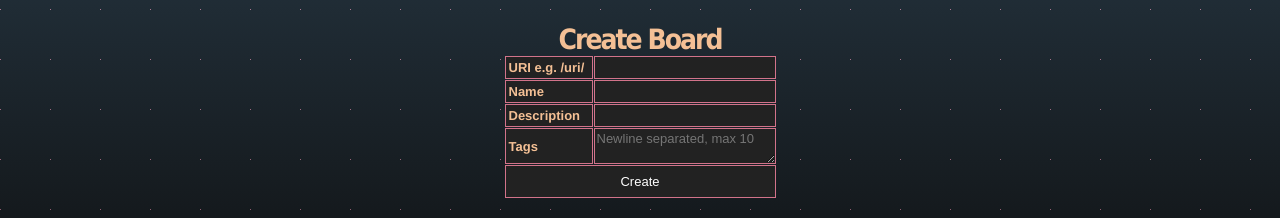
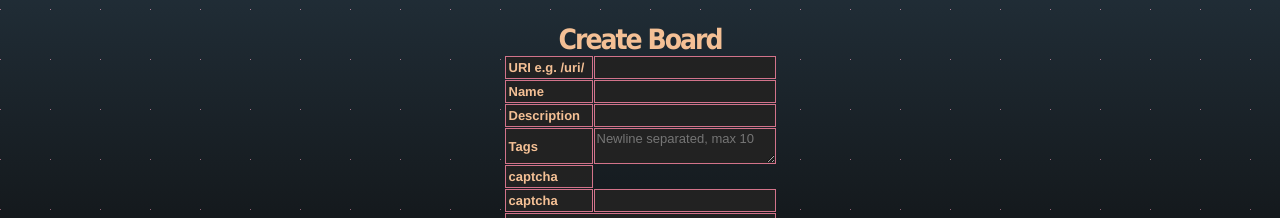
Before and after one commit to lainsec/rchan, a Flask app: template templates/board-create.html in a window 1280 px wide. Shown: the part 41-259 px from the top of the page. Run offline with Flask 3, Linux system fonts and the light colour scheme; the template is opened without the code that fills it, so the values that code supplies are empty; some libraries are stand-ins or nearby versions.

Commit message:
captcha.

```diff
--- a/templates/utils/board-creation-container.html
+++ b/templates/utils/board-creation-container.html
@@ -1 +1,32 @@
-<div class="create-container" bis_skin_checked="1"><h1 class="board-title">Create Board</h1><div class="form-wrapper flex-center mv-10" bis_skin_checked="1"><form class="form-post" action="/create_board" method="POST" data-captcha-preload="true"><div class="row" bis_skin_checked="1"><div class="label" bis_skin_checked="1">URI e.g. /uri/</div><input type="text" name="uri" maxlength="50" pattern="[a-zA-Z0-9]+" required="" title="alphanumeric only"></div><div class="row" bis_skin_checked="1"><div class="label" bis_skin_checked="1">Name</div><input type="text" name="name" maxlength="50" required=""></div><div class="row" bis_skin_checked="1"><div class="label" bis_skin_checked="1">Description</div><input type="text" name="description" maxlength="100"></div><div class="row" bis_skin_checked="1"><div class="label" bis_skin_checked="1">Tags</div><textarea name="tags" placeholder="Newline separated, max 10"></textarea></div><input type="submit" value="Create"></form></div></div>
+<div class="create-container" bis_skin_checked="1">
+    <h1 class="board-title">Create Board</h1>
+    <div class="form-wrapper flex-center mv-10" bis_skin_checked="1">
+        <form class="form-post" action="/create_board" method="POST" data-captcha-preload="true">
+            <div class="row" bis_skin_checked="1">
+                <div class="label" bis_skin_checked="1">URI e.g. /uri/</div><input type="text" name="uri" maxlength="50"
+                    pattern="[a-zA-Z0-9]+" required="" title="alphanumeric only">
+            </div>
+            <div class="row" bis_skin_checked="1">
+                <div class="label" bis_skin_checked="1">Name</div><input type="text" name="name" maxlength="50"
+                    required="">
+            </div>
+            <div class="row" bis_skin_checked="1">
+                <div class="label" bis_skin_checked="1">Description</div><input type="text" name="description"
+                    maxlength="100">
+            </div>
+            <div class="row" bis_skin_checked="1">
+                <div class="label" bis_skin_checked="1">Tags</div><textarea name="tags"
+                    placeholder="Newline separated, max 10"></textarea>
+            </div>
+            <div class="row" bis_skin_checked="1">
+                <div class="label" bis_skin_checked="1">captcha</div>
+                <img style="width: 100%;" src="{{ captcha_image }}" alt="">
+            </div>
+            <div class="row" bis_skin_checked="1">
+                <div class="label" bis_skin_checked="1">captcha</div>
+                <input type="text" name="captcha" maxlength="100">
+            </div>
+            <input type="submit" value="Create">
+        </form>
+    </div>
+</div>
```
